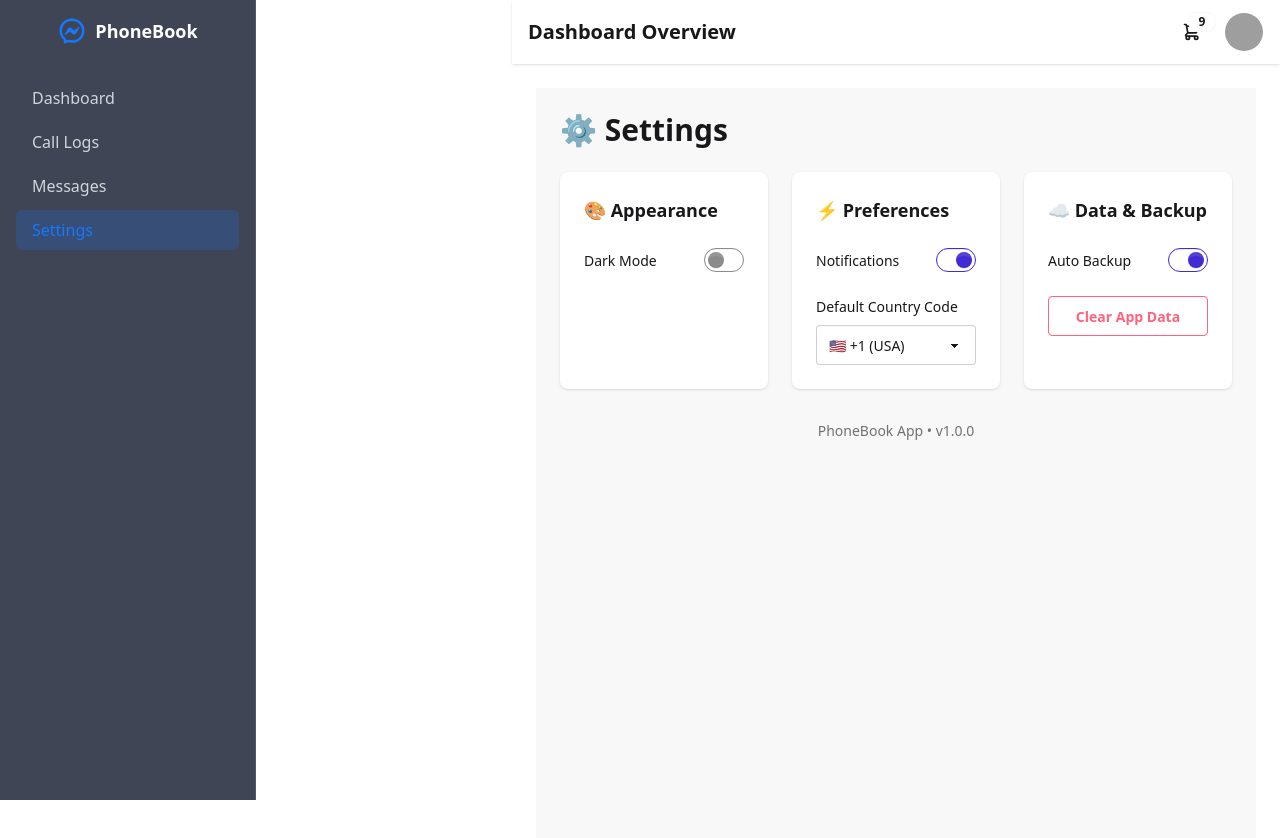
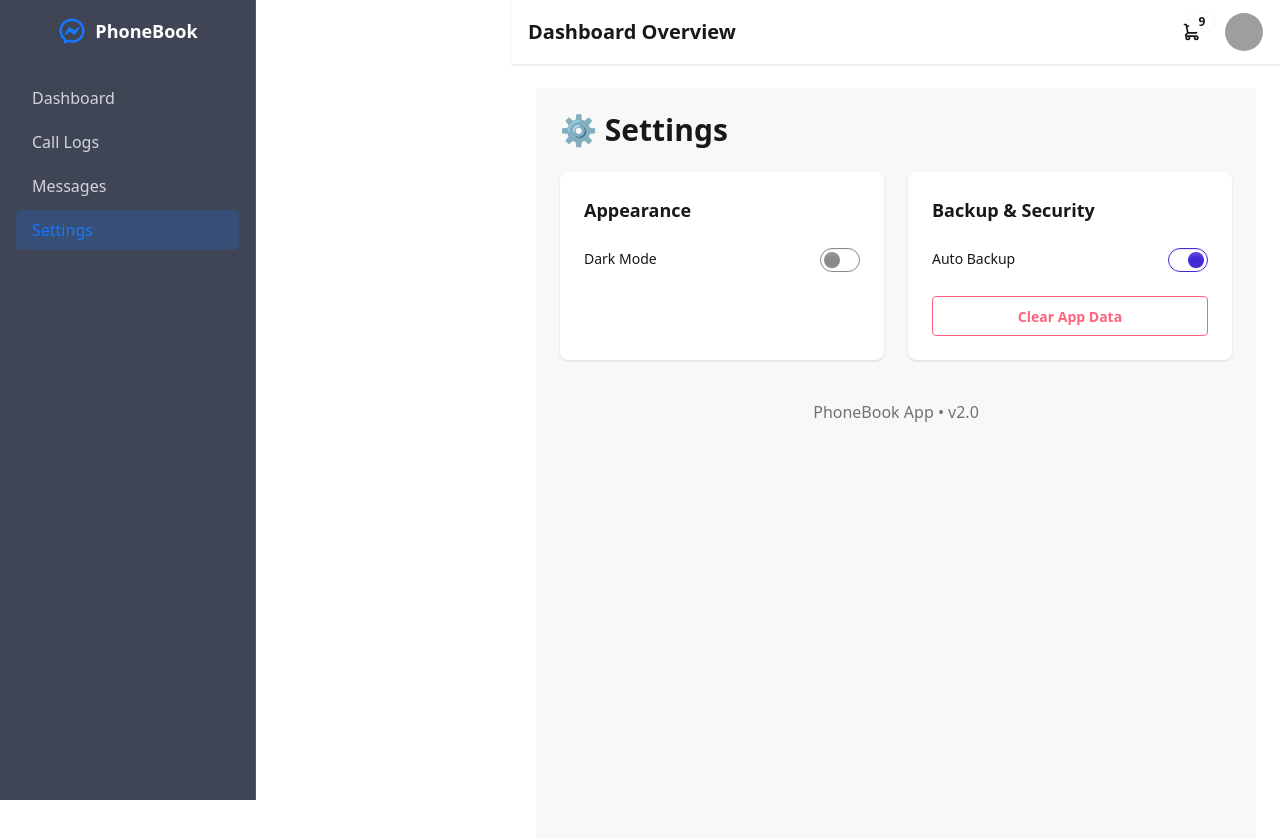
Before and after one commit to ratanchowdhury360/phonebook-dashboard-client, a React (Vite) app: page /settings in a window 1280 px wide. Shown: the top 838 px of the page. Built offline with nearby package versions, Linux system fonts and the light colour scheme; grey boxes are pictures that could not be loaded.

Commit message:
added more functionality

```diff
--- a/src/Pages/Settings/Settings.jsx
+++ b/src/Pages/Settings/Settings.jsx
@@ -1,38 +1,27 @@
 import React, { useEffect, useState } from "react";
 
 const Settings = () => {
-  const [darkMode, setDarkMode] = useState(
-    localStorage.getItem("theme") === "dark"
-  );
-  const [notifications, setNotifications] = useState(true);
+  const [darkMode, setDarkMode] = useState(false);
   const [autoBackup, setAutoBackup] = useState(true);
-  const [countryCode, setCountryCode] = useState("+1");
 
-  // Apply theme
   useEffect(() => {
-    const theme = darkMode ? "dark" : "light";
-    document.documentElement.setAttribute("data-theme", theme);
-    localStorage.setItem("theme", theme);
+    document.documentElement.setAttribute(
+      "data-theme",
+      darkMode ? "dark" : "light"
+    );
   }, [darkMode]);
 
-  const clearData = () => {
-    localStorage.clear();
-    alert("App data cleared");
-  };
+  return (
+    <div className="min-h-screen bg-base-200 p-6">
+      <h1 className="text-3xl font-bold mb-6">⚙️ Settings</h1>
 
-  return (
-    <div className="min-h-screen bg-base-200 p-4 sm:p-6">
-      <h1 className="text-2xl sm:text-3xl font-bold mb-6">
-        ⚙️ Settings
-      </h1>
+      <div className="grid md:grid-cols-2 gap-6">
 
-      <div className="grid grid-cols-1 md:grid-cols-2 xl:grid-cols-3 gap-6">
-        {/* Appearance */}
         <div className="card bg-base-100 shadow">
-          <div className="card-body space-y-4">
-            <h2 className="font-semibold text-lg">🎨 Appearance</h2>
+          <div className="card-body">
+            <h2 className="font-semibold text-lg">Appearance</h2>
 
-            <div className="flex justify-between items-center">
+            <div className="flex justify-between mt-4">
               <span>Dark Mode</span>
               <input
                 type="checkbox"
@@ -44,42 +33,13 @@ const Settings = () => {
           </div>
         </div>
 
-        {/* Preferences */}
         <div className="card bg-base-100 shadow">
-          <div className="card-body space-y-4">
-            <h2 className="font-semibold text-lg">⚡ Preferences</h2>
+          <div className="card-body">
+            <h2 className="font-semibold text-lg">
+              Backup & Security
+            </h2>
 
-            <div className="flex justify-between items-center">
-              <span>Notifications</span>
-              <input
-                type="checkbox"
-                className="toggle toggle-primary"
-                checked={notifications}
-                onChange={() => setNotifications(!notifications)}
-              />
-            </div>
-
-            <div className="flex flex-col gap-2">
-              <span>Default Country Code</span>
-              <select
-                className="select select-bordered"
-                value={countryCode}
-                onChange={(e) => setCountryCode(e.target.value)}
-              >
-                <option value="+1">🇺🇸 +1 (USA)</option>
-                <option value="+44">🇬🇧 +44 (UK)</option>
-                <option value="+91">🇮🇳 +91 (India)</option>
-              </select>
-            </div>
-          </div>
-        </div>
-
-        {/* Data & Backup */}
-        <div className="card bg-base-100 shadow">
-          <div className="card-body space-y-4">
-            <h2 className="font-semibold text-lg">☁️ Data & Backup</h2>
-
-            <div className="flex justify-between items-center">
+            <div className="flex justify-between mt-4">
               <span>Auto Backup</span>
               <input
                 type="checkbox"
@@ -89,19 +49,15 @@ const Settings = () => {
               />
             </div>
 
-            <button
-              onClick={clearData}
-              className="btn btn-outline btn-error"
-            >
+            <button className="btn btn-outline btn-error mt-4">
               Clear App Data
             </button>
           </div>
         </div>
       </div>
 
-      {/* Footer */}
-      <p className="text-center opacity-60 text-sm mt-8">
-        PhoneBook App • v1.0.0
+      <p className="text-center mt-10 opacity-60">
+        PhoneBook App • v2.0
       </p>
     </div>
   );
```
